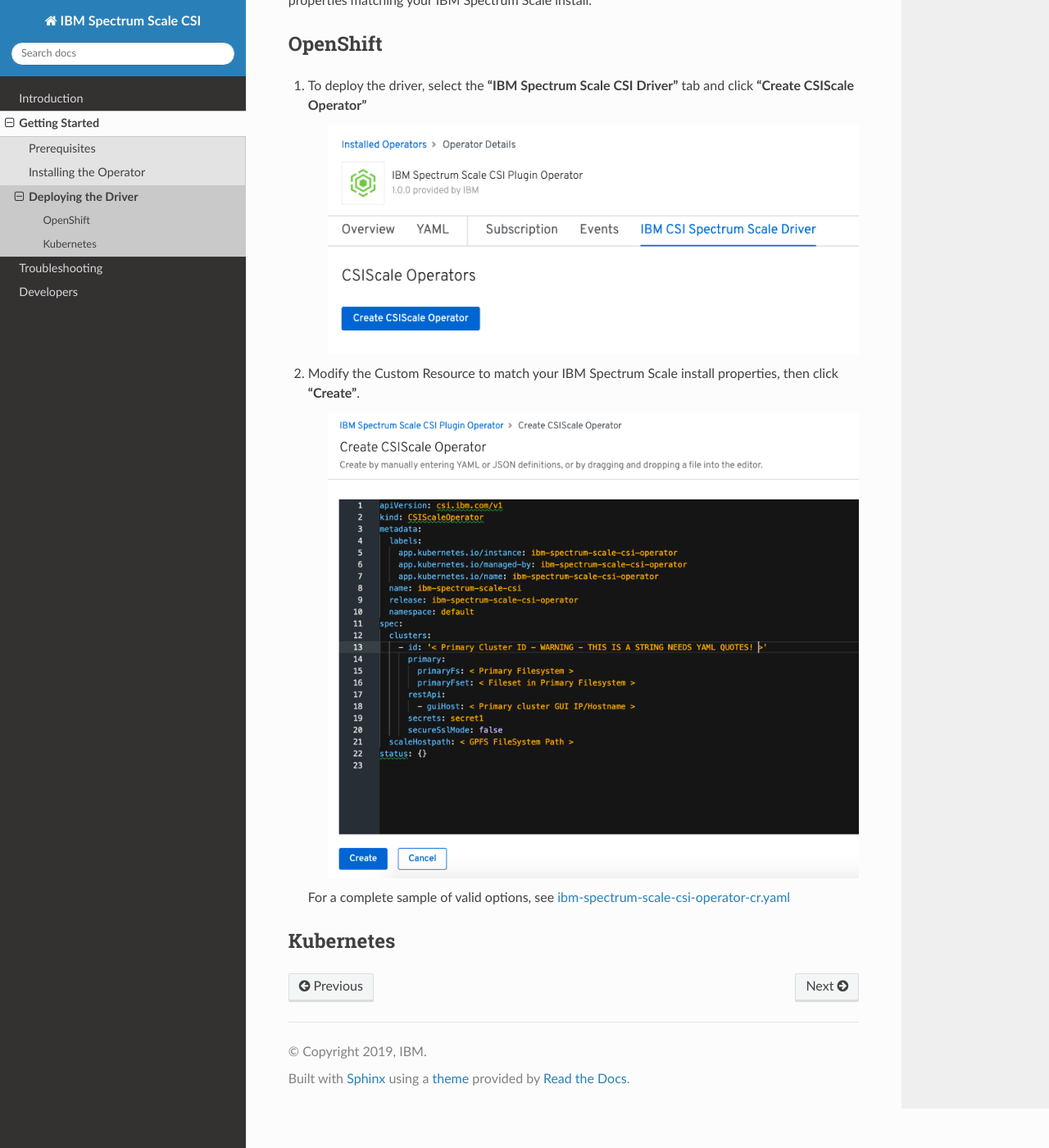
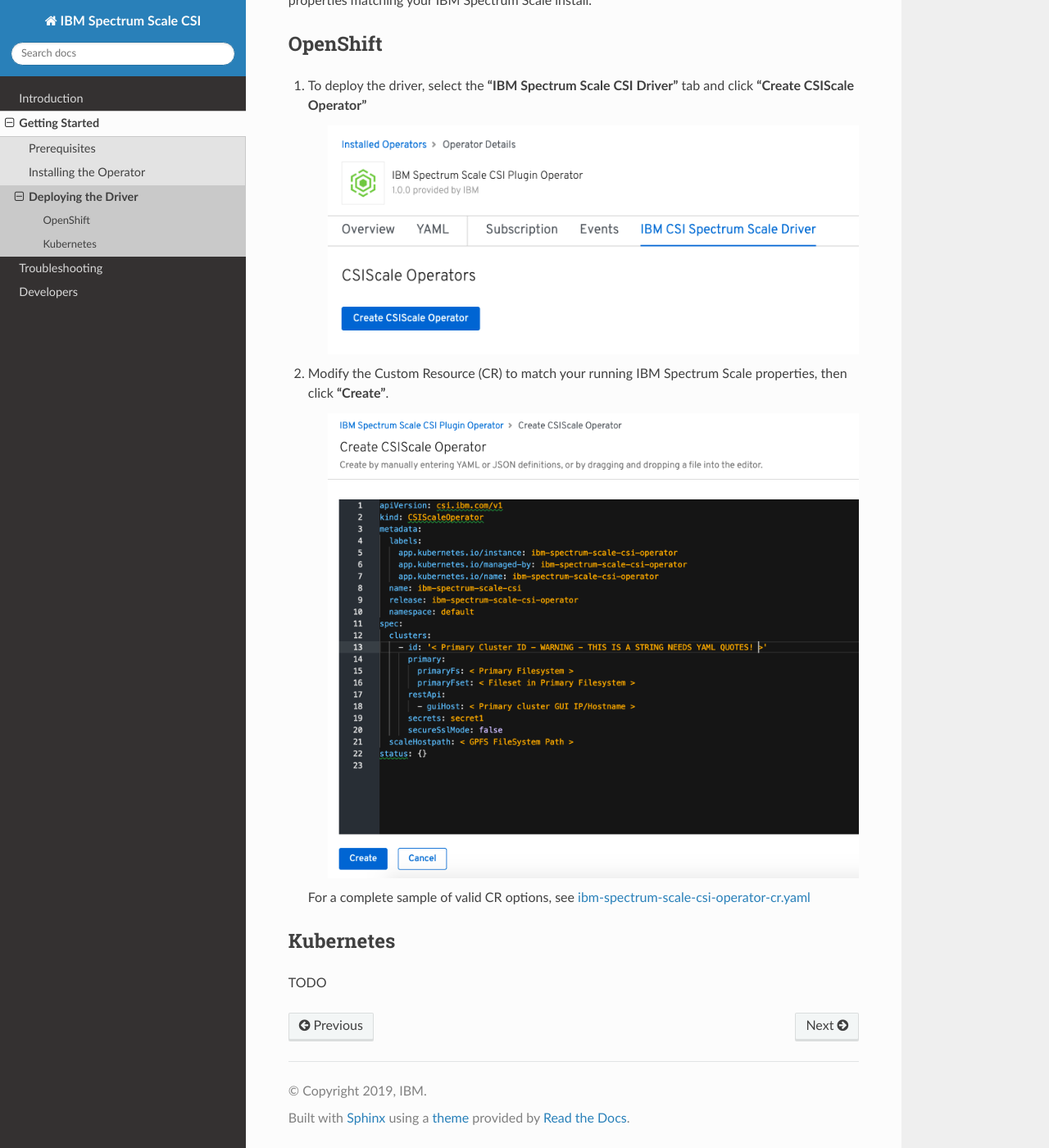
Before and after one commit to IBM/ibm-spectrum-scale-csi, a Sphinx documentation site: the page built from docs/source/get-started/driver.rst, in a window 1280 px wide and 1400 px high, scrolled down 195 px. Shown: the whole window at 82% size. Built offline with Sphinx 7.4.7 and the Read the Docs theme 2.0.0, drawn with Linux system fonts in a browser that asks for light colours.

Commit message:
Small format improvements

```diff
--- a/docs/source/get-started/driver.rst
+++ b/docs/source/get-started/driver.rst
@@ -11,12 +11,14 @@
     .. image:: images/operatorhub-driver-tab.png
         :alt: IBM Spectrum Scale CSI Operator Tabs
 
-2. Modify the Custom Resource to match your IBM Spectrum Scale install properties, then click **"Create"**.
+2. Modify the Custom Resource (CR) to match your running IBM Spectrum Scale properties, then click **"Create"**.
 
     .. image:: images/operatorhub-custom-resource.png
         :alt: IBM Spectrum Scale CSI Operator Tabs
 
-   For a complete sample of valid options, see `ibm-spectrum-scale-csi-operator-cr.yaml <https://raw.githubusercontent.com/IBM/ibm-spectrum-scale-csi/master/operator/deploy/crds/ibm-spectrum-scale-csi-operator-cr.yaml>`_
+   For a complete sample of valid CR options, see `ibm-spectrum-scale-csi-operator-cr.yaml <https://raw.githubusercontent.com/IBM/ibm-spectrum-scale-csi/master/operator/deploy/crds/ibm-spectrum-scale-csi-operator-cr.yaml>`_
 
 Kubernetes
 ----------
+
+TODO
--- a/docs/source/get-started/operator.rst
+++ b/docs/source/get-started/operator.rst
@@ -27,4 +27,4 @@
 ----------
 
 1.  Navigate to `ibm-spectrum-scale-csi-operator <https://operatorhub.io/operator/ibm-spectrum-scale-csi-operator>`_ and follow
-the instructions that appear when you click on the 'Install' button.
+the instructions that appear when you click on the **"Install"** button.
```
